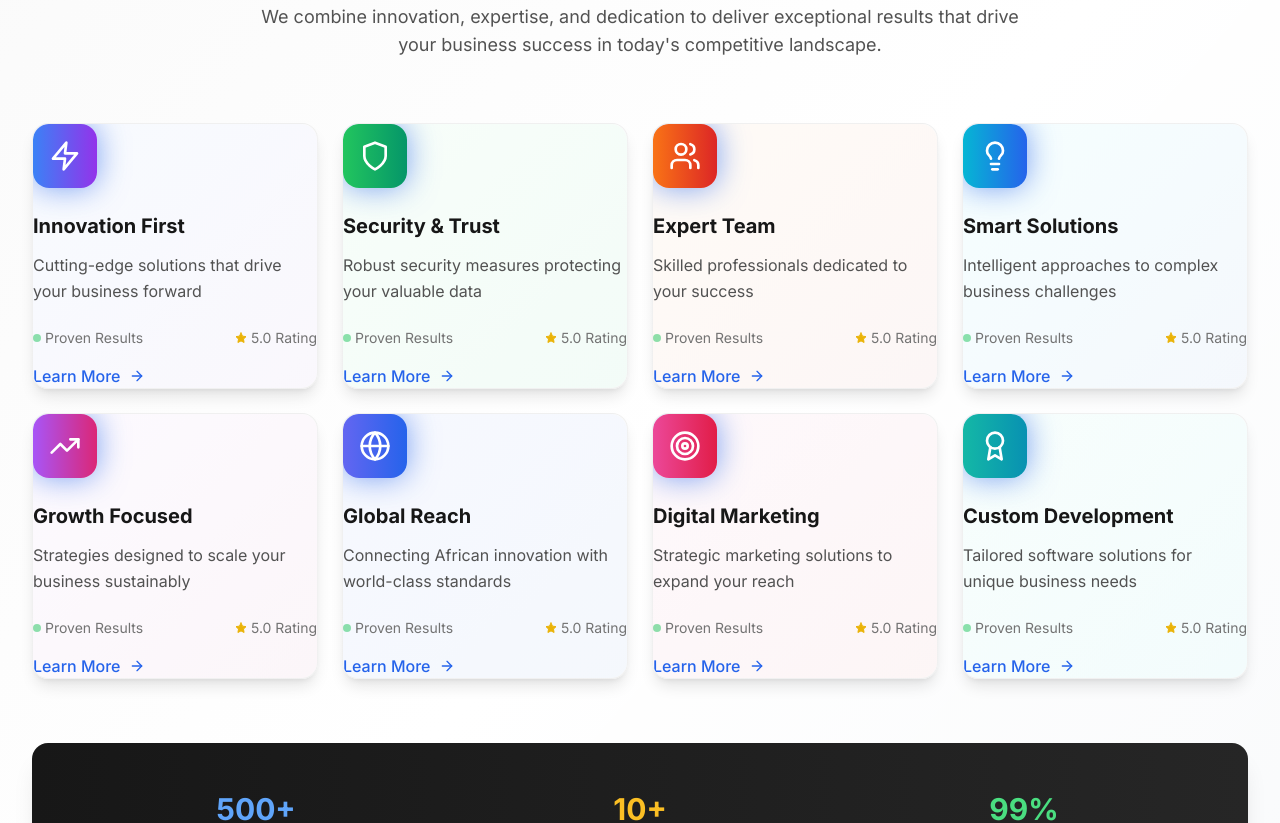
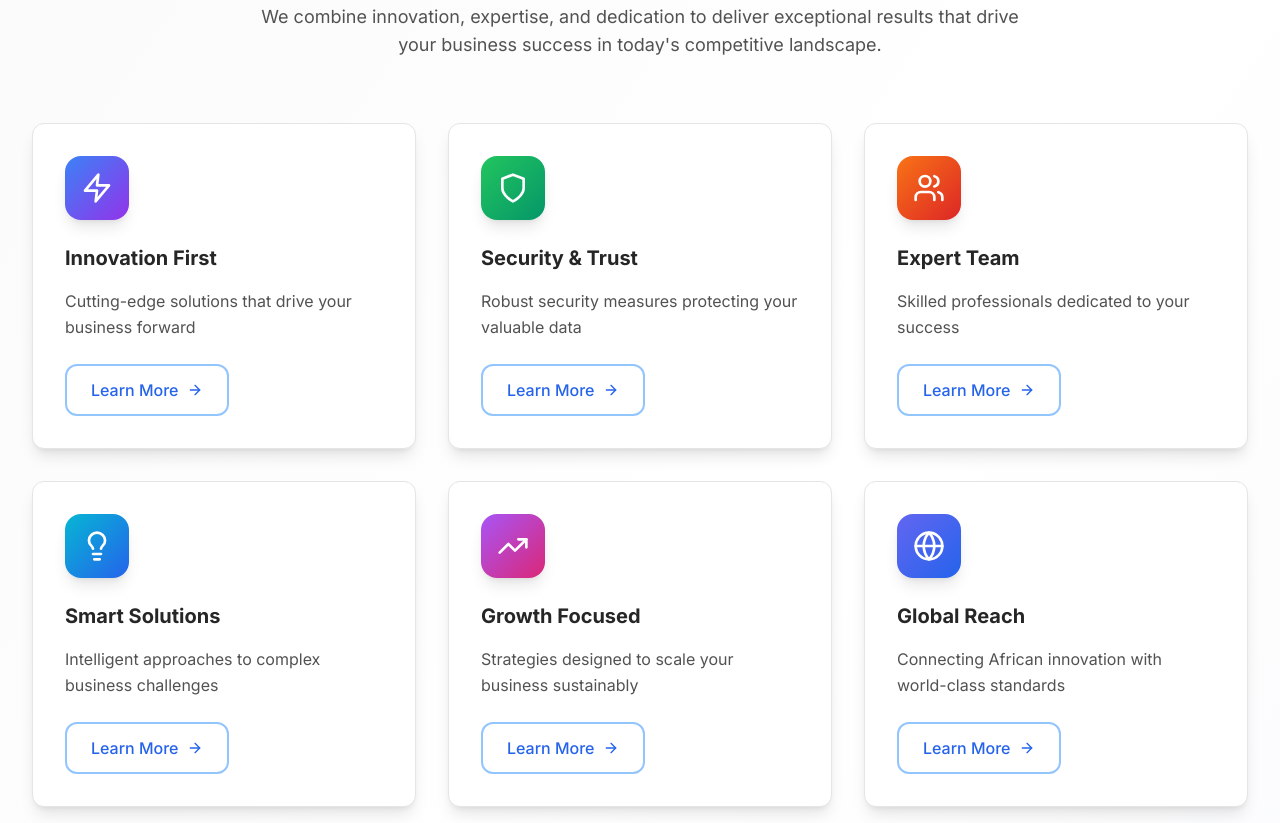
Before and after one commit to e-ogugua/ceotr-erp, a React (Vite) app: page / in a window 1280 px wide. Shown: the part 1240-2063 px from the top of the page. Built offline with nearby package versions, Linux system fonts and the light colour scheme.

Commit message:
feat(contact): implement email sending via mailto link to ceotrlimited@gmail.com when form is submitted

```diff
--- a/src/components/Contact.jsx
+++ b/src/components/Contact.jsx
@@ -21,28 +21,27 @@ const Contact = () => {
     }));
   };
 
-  const handleSubmit = async (e) => {
+  const handleSubmit = (e) => {
     e.preventDefault();
-    setIsSubmitting(true);
 
-    // Mock API call
-    try {
-      const response = await fetch('/api/mock/contact', {
-        method: 'POST',
-        headers: {
-          'Content-Type': 'application/json',
-        },
-        body: JSON.stringify({
-          ...formData,
-          timestamp: new Date().toISOString()
-        }),
-      });
+    // Create mailto link with form data
+    const subject = encodeURIComponent(`Contact Form: ${formData.subject}`);
+    const body = encodeURIComponent(`
+Name: ${formData.name}
+Email: ${formData.email}
+Phone: ${formData.phone}
 
-      if (response.ok) {
-        console.log('Contact form submitted:', formData);
-        setShowSuccess(true);
-        setTimeout(() => {
-          setShowSuccess(false);
+Message:
+${formData.message}
+
+---
+This message was sent from the CEOTR Ltd website contact form.
+    `);
+
+    const mailtoUrl = `mailto:ceotrlimited@gmail.com?subject=${subject}&body=${body}`;
+    window.open(mailtoUrl, '_blank');
+
+    // Reset form and show success
     setFormData({
       name: '',
       email: '',
@@ -50,13 +49,10 @@ const Contact = () => {
       subject: '',
       message: ''
     });
+    setShowSuccess(true);
+    setTimeout(() => {
+      setShowSuccess(false);
     }, 3000);
-      }
-    } catch (error) {
-      console.error('Contact form submission error:', error);
-    } finally {
-      setIsSubmitting(false);
-    }
   };
 
   const contactInfo = [
--- a/src/components/Features.jsx
+++ b/src/components/Features.jsx
@@ -86,49 +86,24 @@ const Features = () => {
           </p>
         </div>
 
-        <div className="grid grid-cols-1 md:grid-cols-2 lg:grid-cols-4 gap-6">
+        <div className="grid grid-cols-1 md:grid-cols-2 lg:grid-cols-3 gap-8">
           {features.map((feature, index) => (
-            <div key={index} className="feature-card group cursor-pointer" onClick={() => {/* Handle feature click */}}>
-              {/* Background Pattern */}
-              <div className={`absolute inset-0 bg-gradient-to-br ${feature.bgColor} opacity-50 rounded-2xl`}></div>
-
-              {/* Floating Icon */}
-              <div className="relative z-10 mb-6">
-                <div className={`w-16 h-16 bg-gradient-to-r ${feature.color} rounded-2xl flex items-center justify-center text-white shadow-lg group-hover:scale-110 transition-transform duration-300 animate-pulse-glow`}>
+            <div key={index} className="card-enhanced group hover-lift">
+              <div className="relative mb-6">
+                <div className={`w-16 h-16 bg-gradient-to-br ${feature.color} rounded-2xl flex items-center justify-center text-white shadow-lg group-hover:scale-110 transition-transform duration-300`}>
                   {feature.icon}
                 </div>
+                <div className={`absolute inset-0 bg-gradient-to-br ${feature.bgColor} rounded-2xl opacity-0 group-hover:opacity-20 transition-opacity duration-300`}></div>
               </div>
-
-              {/* Content */}
-              <div className="relative z-10">
-                <h3 className="text-xl font-bold text-neutral-900 mb-3 group-hover:text-primary-600 transition-colors duration-300">
-                  {feature.title}
-                </h3>
-                <p className="text-neutral-600 mb-6 leading-relaxed">
-                  {feature.description}
-                </p>
-
-                {/* Feature Stats */}
-                <div className="flex items-center justify-between text-sm text-neutral-500 mb-4">
-                  <div className="flex items-center gap-1">
-                    <div className="w-2 h-2 bg-green-500 rounded-full animate-pulse"></div>
-                    <span>Proven Results</span>
-                  </div>
-                  <div className="flex items-center gap-1">
-                    <Star size={12} className="text-yellow-500 fill-current" />
-                    <span>5.0 Rating</span>
-                  </div>
-                </div>
-
-                {/* Learn More Link */}
-                <div className="flex items-center gap-2 text-primary-600 font-medium group-hover:gap-3 transition-all duration-300">
-                  <span>Learn More</span>
-                  <ArrowRight size={16} className="group-hover:translate-x-1 transition-transform" />
-                </div>
-              </div>
-
-              {/* Hover Overlay */}
-              <div className="absolute inset-0 bg-gradient-to-t from-primary-600/5 to-transparent opacity-0 group-hover:opacity-100 transition-opacity duration-300 rounded-2xl"></div>
+              <h3 className="text-xl font-bold text-neutral-800 mb-4">{feature.title}</h3>
+              <p className="text-neutral-600 leading-relaxed mb-6">{feature.description}</p>
+              <a
+                href="#services"
+                className="btn-outline inline-flex items-center gap-2 group/btn"
+              >
+                Learn More
+                <ArrowRight size={16} className="group-hover/btn:translate-x-1 transition-transform" />
+              </a>
             </div>
           ))}
         </div>
--- a/src/index.css
+++ b/src/index.css
@@ -29,6 +29,10 @@
 
   .card {
     @apply bg-white rounded-xl shadow-sm border border-neutral-200 p-6 hover:shadow-md transition-all duration-200;
+  }
+
+  .card-enhanced {
+    @apply bg-white rounded-xl shadow-lg border border-neutral-200 p-8 hover:shadow-xl transition-all duration-300;
   }
 
   .input-field {
```
Also changed, not shown: 5 other files (tests, documents, lock files or other folders). Lines whose indentation alone changed are shown as unchanged.
